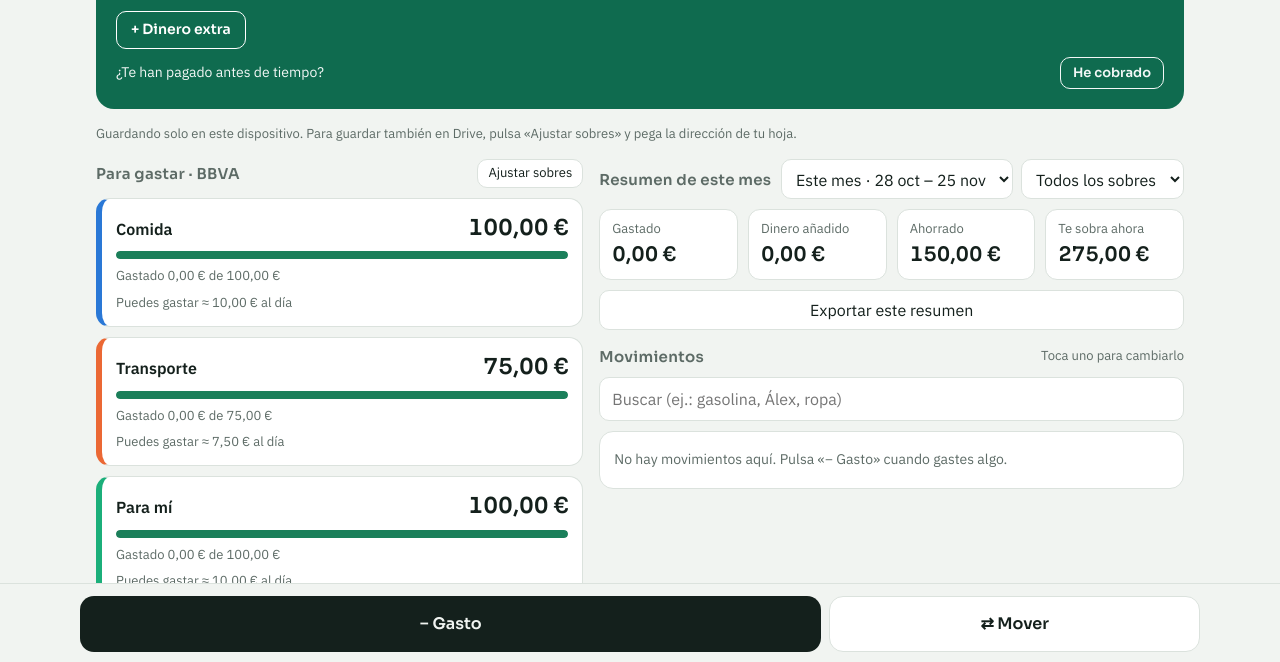
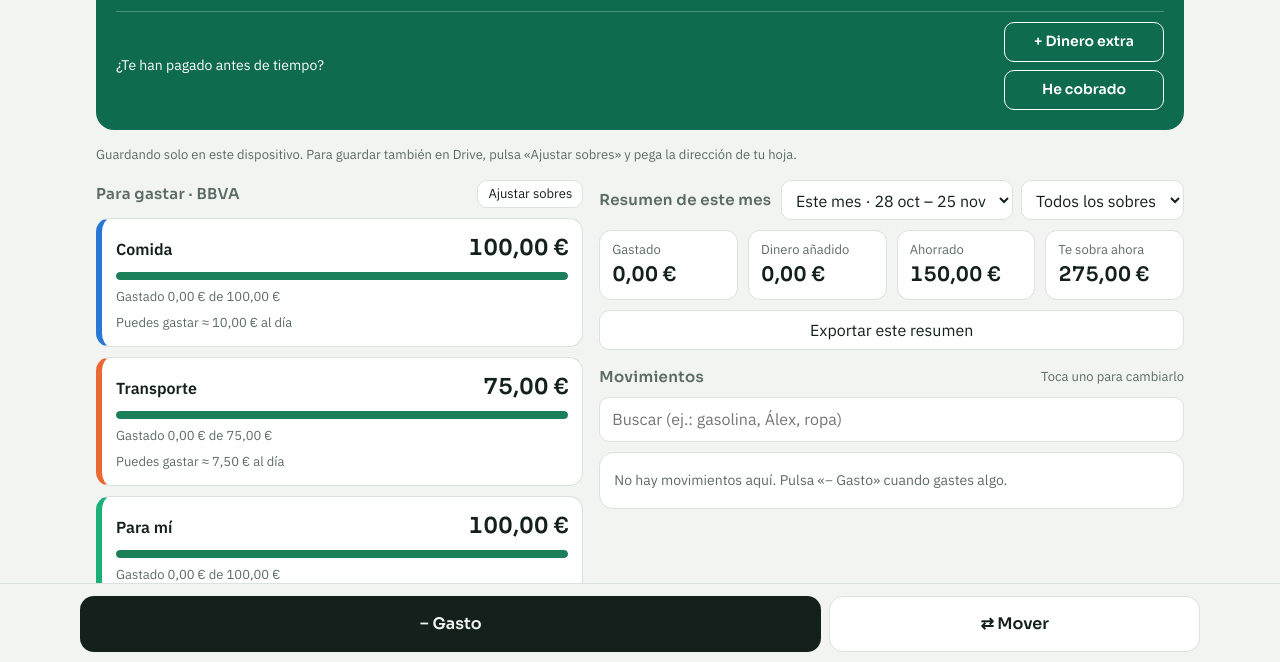
Before and after one commit to orpiontop/mis-sobres, a plain HTML site: page index.html in a window 1280 px wide. Shown: the part 136-798 px from the top of the page. Drawn offline with Linux system fonts and the light colour scheme.

Commit message:
Dinero extra justo encima de He cobrado, mismo tamaño
Co-Authored-By: Claude Opus 5.5 <noreply@anthropic.com>
Claude-Session: https://claude.ai/code/session_01MFjnqwbUgjNjBcot92HmQC

```diff
--- a/app.js
+++ b/app.js
@@ -244,7 +244,7 @@ function pintarCobro(){
   if(!c[k+1]&&hoy>=addDias(prox,-6)){txt="¿Ya te ha llegado el sueldo?";S.cobroKey=k+1;}
   else if(!c[k]&&hoy>=actual&&hoy<=addDias(actual,6)&&k>primero()){txt="El mes empezó solo el "+corto(actual)+". ¿Te ha llegado ya el sueldo?";S.cobroKey=k;}
   else if(hoy>addDias(inicioDe(k),10)){txt="¿Te han pagado antes de tiempo?";S.cobroKey=k+1;S.cobroConfirmar=true;suave=true;}
-  box.hidden=!txt;box.classList.toggle("suave",suave);$("cobroTxt").textContent=txt;$("bCobrado").textContent="He cobrado";S.cobroArmado=false;
+  $("bCobrado").hidden=!txt;$("bCobrado").classList.toggle("fuerte",!!txt&&!suave);$("cobroTxt").textContent=txt;$("bCobrado").textContent="He cobrado";S.cobroArmado=false;
 }
 function heCobrado(){
   if(S.cobroKey==null)return;
--- a/index.html
+++ b/index.html
@@ -59,9 +59,6 @@ h3{font-size:14px;font-weight:600}
 .top .big{font-family:var(--display);font-weight:700;font-size:44px;line-height:1.05}
 .top .sub{font-size:14px;opacity:.9;display:flex;gap:12px;flex-wrap:wrap}
 .cobro{display:flex;align-items:center;justify-content:space-between;gap:10px;flex-wrap:wrap;margin-top:8px;padding-top:10px;border-top:1px solid rgba(255,255,255,.25);font-size:14px}
-.cobro button{background:var(--accent-ink);color:var(--accent);border:0;border-radius:10px;padding:10px 16px;font-family:var(--display);font-weight:600;cursor:pointer}
-.cobro.suave{border-top:0;margin-top:2px;padding-top:0;opacity:.95}
-.cobro.suave button{background:transparent;color:var(--accent-ink);border:1px solid currentColor;padding:6px 12px;font-size:13px}
 .reprow{display:grid;grid-template-columns:1fr 90px;gap:8px;align-items:center}
 .sobrante{display:flex;align-items:center;justify-content:space-between;gap:8px;font-size:14px}
 .rapidos{display:flex;gap:8px;overflow-x:auto;padding-bottom:2px;scrollbar-width:none}
@@ -109,8 +106,9 @@ select,input[type=text],input[type=date]{border:1px solid var(--line);background
 .dock button{border:0;border-radius:14px;padding:16px 8px;font-family:var(--display);font-weight:600;font-size:16px;cursor:pointer}
 #bGasto{background:var(--ink);color:var(--bg)}
 #bMover{background:var(--surface);color:var(--ink);border:1px solid var(--line)}
-.extra{margin-top:8px}
-.extra button{background:transparent;color:var(--accent-ink);border:1px solid currentColor;border-radius:10px;padding:8px 14px;font-family:var(--display);font-weight:600;font-size:14px;cursor:pointer}
+.botones{display:grid;gap:8px;min-width:160px;margin-left:auto}
+.botones button{width:100%;background:transparent;color:var(--accent-ink);border:1px solid currentColor;border-radius:10px;padding:9px 14px;font-family:var(--display);font-weight:600;font-size:14px;cursor:pointer}
+.botones #bCobrado.fuerte{background:var(--accent-ink);color:var(--accent);border-color:var(--accent-ink)}
 .veil{position:fixed;inset:0;background:rgba(0,0,0,.45);display:none;align-items:flex-end;justify-content:center;z-index:10}
 .veil.on{display:flex}
 .sheet{background:var(--surface);width:100%;max-width:520px;max-height:94%;overflow:auto;border-radius:18px 18px 0 0;padding:18px 16px calc(20px + env(safe-area-inset-bottom));display:flex;flex-direction:column;gap:14px}
@@ -184,8 +182,8 @@ details.tabla td.r,details.tabla th.r{text-align:right;font-variant-numeric:tabu
     <span class="lbl">Te queda para gastar este mes</span>
     <span class="big num" id="tTotal">—</span>
     <span class="sub"><span id="tCobro"></span><span id="tDia"></span><span id="tAhorro"></span><span id="tDeuda"></span></span>
-    <div class="extra"><button type="button" id="bIngreso">+ Dinero extra</button></div>
-    <div class="cobro" id="cobroBox" hidden><span id="cobroTxt">¿Ya te ha llegado el sueldo?</span><button type="button" id="bCobrado">He cobrado</button></div>
+    <div class="cobro" id="cobroBox"><span id="cobroTxt"></span>
+      <div class="botones"><button type="button" id="bIngreso">+ Dinero extra</button><button type="button" id="bCobrado" hidden>He cobrado</button></div></div>
   </section>
   <div class="rapidos" id="lRapidos" aria-label="Gastos rápidos"></div>
   <div id="status" class="note" role="status"></div>
--- a/sw.js
+++ b/sw.js
@@ -1,5 +1,5 @@
 /* Mis sobres: guarda la app en el dispositivo para que abra sin conexión. */
-var CACHE = "mis-sobres-v12";
+var CACHE = "mis-sobres-v13";
 var ARCHIVOS = [
   "./", "index.html", "app.js", "manifest.webmanifest",
   "icon-180.png", "icon-192.png", "icon-512.png",
```
